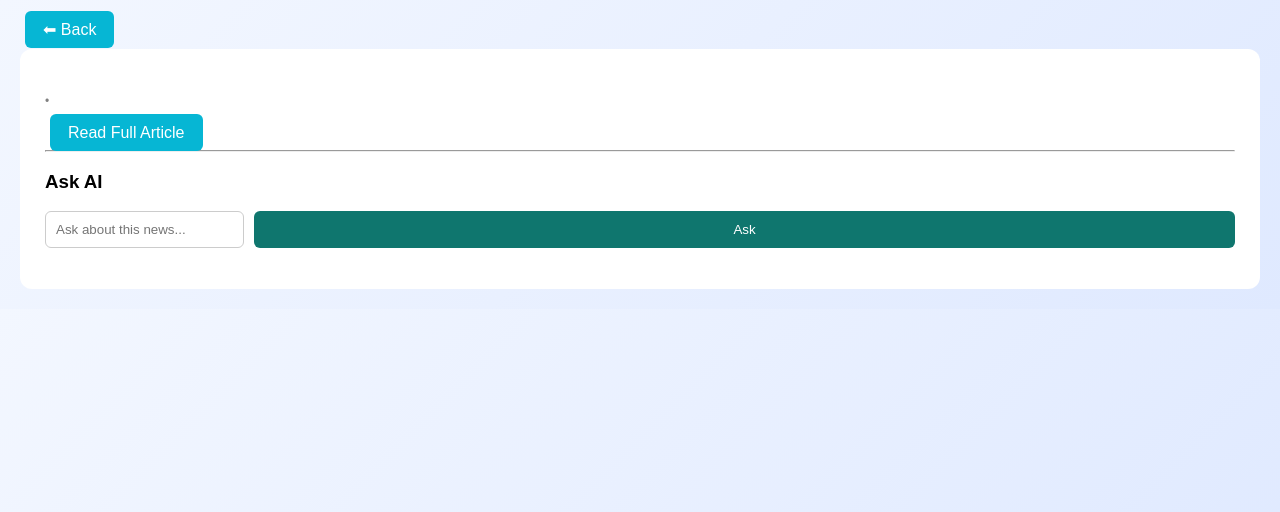
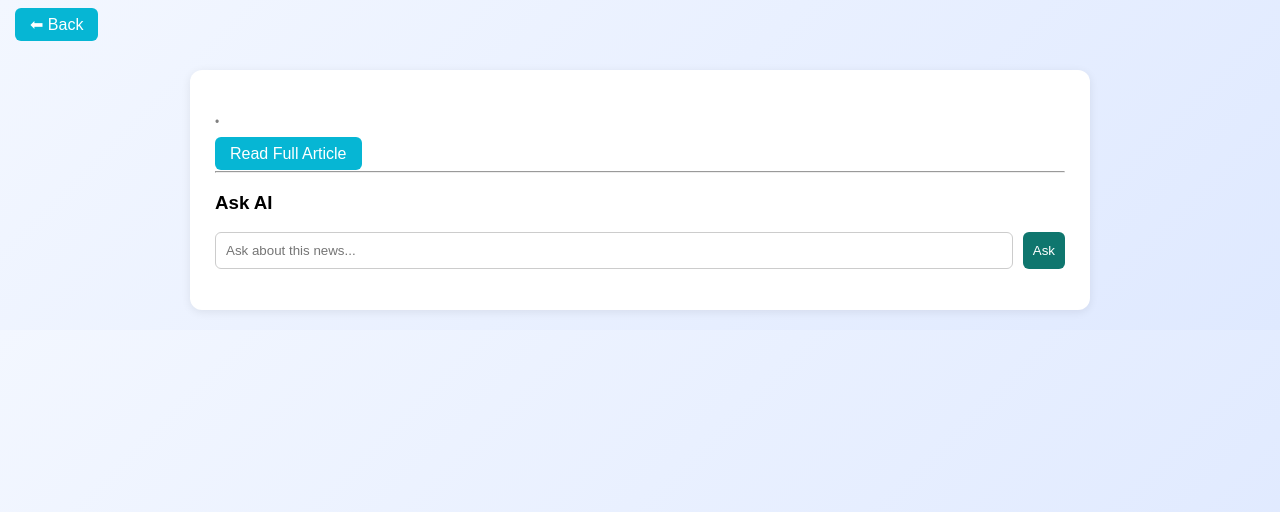
Before and after one commit to AshHole24/fake-news-detection, a Flask app: template templates/news_detail.html in a window 1280 px wide. Shown: the top 512 px of the page. Run offline with Flask 3, Linux system fonts and the light colour scheme; the template is opened without the code that fills it, so the values that code supplies are empty; parts of the project's set-up code (start-up, migrations or seed data) failed here and were passed over.

Commit message:
Update style.css

```diff
--- a/static/style.css
+++ b/static/style.css
@@ -2,110 +2,34 @@ body{
     font-family: Arial;
     margin:0;
     padding:20px;
+    padding-top:70px; /* 🔥 prevent overlap with fixed button */
     background: linear-gradient(135deg,#f3f7ff,#dfe9ff);
 }
 
-/* MAIN SPLIT */
-.main-container{
-    display:flex;
-    gap:20px;
-    width:100%;
-}
-
-/* CARDS FULL SIZE */
-.card{
-    background:white;
-    padding:25px;
-    border-radius:12px;
-    width:100%;
-    box-sizing:border-box;
-}
-
-/* LEFT PANEL */
-.left-panel{
-    flex:1;
-}
-
-/* RIGHT PANEL */
-.right-panel{
-    flex:1;
-    display:flex;
-    flex-direction:column;
-    justify-content:center;
-}
-
-/* TEXTAREA FIX */
-textarea{
-    width:100%;
-    height:150px;   /* 🔥 increased height */
-    padding:12px;
-    margin:10px 0;
-    border-radius:8px;
-    border:1px solid #ccc;
-    box-sizing:border-box;
-    resize:none;
+/* FIXED BACK BUTTON */
+.top-bar{
+    position: fixed;
+    top: 15px;
+    left: 15px;
+    z-index: 1000;
 }
 
 /* BUTTON */
-button{
-    width:100%;
-    padding:10px;
-    background:#0f766e;
-    color:white;
-    border:none;
-    border-radius:6px;
-    cursor:pointer;
-}
-
-/* ERROR */
-.error{
-    color:red;
-}
-
-/* RESULT */
-.result{
-    margin-top:15px;
-}
-
-/* CONFIDENCE BAR */
-.bar-container{
-    background:#ddd;
-    border-radius:10px;
-    overflow:hidden;
-    margin-bottom:20px;
-}
-
-.bar{
-    background:#22c55e;
-    color:white;
-    text-align:center;
-    padding:10px;
-    width:0;
-    transition:0.4s;
-}
-
-/* CHART */
-canvas{
-    max-width:350px;
-    margin:auto;
-}
-
-/* BUTTONS CENTER */
-.bottom-buttons{
-    text-align:center;
-    margin-top:20px;
-}
-
 .news-btn{
     background:#06b6d4;
     color:white;
-    padding:10px 18px;
+    padding:8px 15px;
     border-radius:6px;
     text-decoration:none;
-    margin:5px;
 }
 
-/* NEWS GRID */
+/* CONTAINER */
+.container{
+    max-width: 900px;
+    margin: auto;
+}
+
+/* GRID */
 .news-grid{
     display:grid;
     grid-template-columns:repeat(auto-fit,minmax(300px,1fr));
@@ -113,7 +37,7 @@ canvas{
     margin-top:20px;
 }
 
-/* REMOVE BLUE LINK STYLE */
+/* REMOVE BLUE LINK */
 .news-link{
     text-decoration:none;
     color:inherit;
@@ -124,11 +48,12 @@ canvas{
     background:white;
     padding:15px;
     border-radius:10px;
+    box-shadow:0 2px 8px rgba(0,0,0,0.05);
     transition:0.2s;
 }
 
 .news-card:hover{
-    transform:translateY(-3px);
+    transform:translateY(-4px);
 }
 
 /* META */
@@ -136,25 +61,22 @@ canvas{
     font-size:12px;
     color:gray;
 }
-/* TOP BAR */
-.top-bar{
-    margin-bottom:10px;
-}
 
-/* ARTICLE PAGE */
+/* ARTICLE CARD */
 .article-card{
     background:white;
     padding:25px;
     border-radius:12px;
+    box-shadow:0 2px 10px rgba(0,0,0,0.08);
 }
 
-/* ARTICLE TEXT */
+/* CONTENT */
 .content{
     margin-top:15px;
-    line-height:1.6;
+    line-height:1.7;
 }
 
-/* CHATBOX */
+/* CHAT */
 .chat-box{
     display:flex;
     gap:10px;
@@ -167,3 +89,12 @@ canvas{
     border-radius:6px;
     border:1px solid #ccc;
 }
+
+button{
+    padding:10px;
+    border:none;
+    background:#0f766e;
+    color:white;
+    border-radius:6px;
+    cursor:pointer;
+}
```
